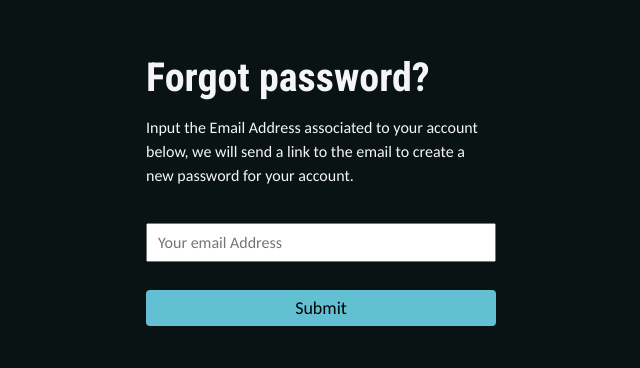
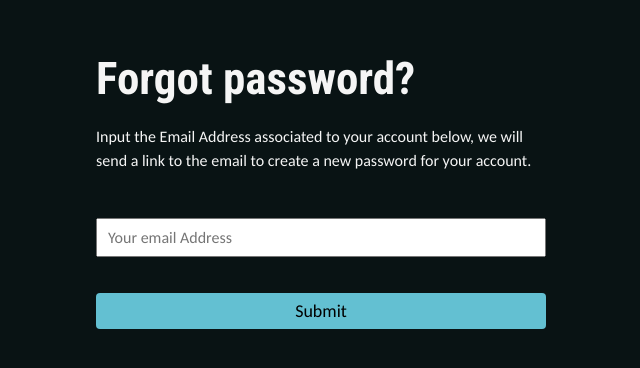
Before and after one commit to letusrecon/Frontend, a Next.js app: page /ResetPassword in a window 1280 px wide. Shown: the part 170-538 px from the top of the page, without its empty margins (319-959 px from the left). Built offline with nearby package versions, Linux system fonts and the light colour scheme.

Commit message:
reset password page

```diff
--- a/src/pages/ResetPassword.module.css
+++ b/src/pages/ResetPassword.module.css
@@ -8,20 +8,22 @@
 .reset_password_heading{
     color: whitesmoke;
     font-family: var(--title-font);
-    margin-bottom: 15px;
-    font-size: 40px;
+    margin-bottom: 20px;
+    font-size: 45px;
+
 }
 
 .reset_password_text{
     color: whitesmoke;
-    width: 350px;
+    width: 450px;
     margin-bottom: 10%;
     font-family: var(--text-font);
     line-height: 1.5;
+
 }
 
 .reset_password_input{
-    width: 350px;
+    width: 450px;
     padding: 8px 10px;
     margin-bottom: 8%;
     font-size: 16px;
@@ -30,7 +32,7 @@
 }
 
 .reset_password_action_btn{
-    width: 350px;
+    width: 450px;
     padding: 7px 10px;
     font-size: 18px;
     border: 0;
@@ -45,11 +47,17 @@
 @media screen and (max-width: 900px){
     .reset_password_main_container{
         height: 70vh;
+
+    }
+
+    .reset_password_text{
+        width: 350px;
     }
 
     .reset_password_input{
 
         width: 340px;
+
     }
 
     .reset_password_action_btn{
```
